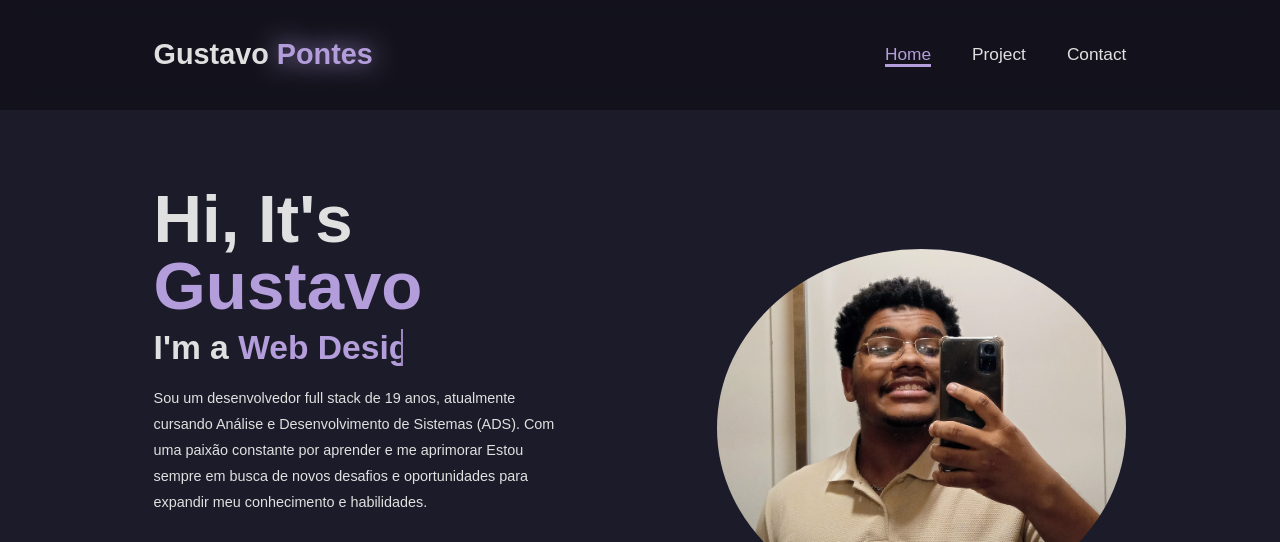
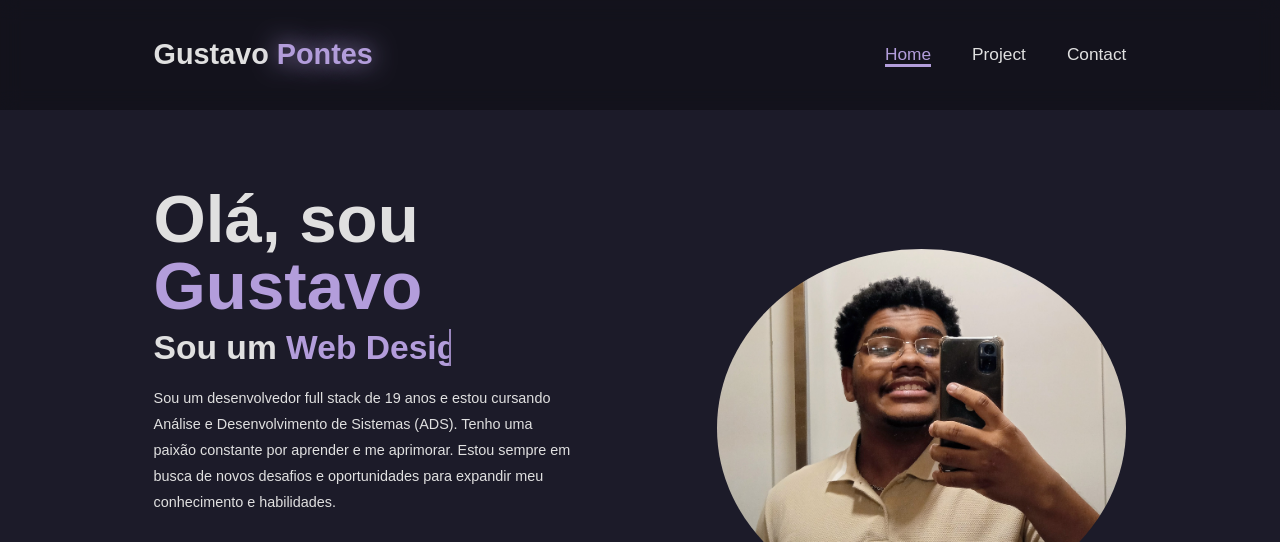
Before and after one commit to gusp0ntes/portfolio, a plain HTML site: page index.html in a window 1280 px wide. Shown: the top 542 px of the page. Drawn offline with nearby package versions, Linux system fonts and the light colour scheme.

Commit message:
Add files via upload

```diff
--- a/index.html
+++ b/index.html
@@ -26,13 +26,15 @@
 
     <section class="home" id="home">
         <div class="home-content">
-            <h1>Hi, It's <span>Gustavo</span></h1>
-            <h3 class="text-animation">I'm a <span></span></h3>
+            <h1>Olá, sou <span>Gustavo</span></h1>
+            <h3 class="text-animation">Sou um <span></span></h3>
             <p>
-                Sou um desenvolvedor full stack de 19 anos, atualmente cursando Análise e Desenvolvimento de Sistemas (ADS).
-                Com uma paixão constante por aprender e me aprimorar
-                Estou sempre em busca de novos desafios e oportunidades para expandir meu conhecimento e habilidades.
+                Sou um desenvolvedor full stack de 19 anos e estou cursando Análise e Desenvolvimento de Sistemas (ADS).
+                Tenho uma paixão constante por aprender e me aprimorar. Estou sempre em busca de novos desafios e
+                oportunidades
+                para expandir meu conhecimento e habilidades.
             </p>
+
             <div class="social-icons">
                 <a href="#"><i class='bx bxl-linkedin' style='color:#ffffff'></i></a>
                 <a href="#"><i class='bx bxl-github' style='color:#ffffff'></i></a>
```
